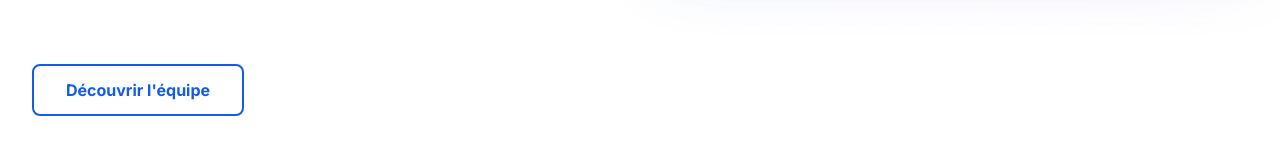
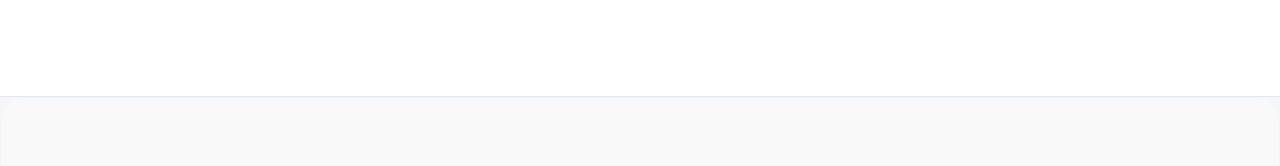
Before and after one commit to pixupagence-agency/PixUp_origin, a Next.js app: page / in a window 1280 px wide. Shown: the part 2282-2448 px from the top of the page. Built offline with nearby package versions, Linux system fonts and the light colour scheme.

Commit message:
masquage bouton decouvrir l'equipe

```diff
--- a/src/app/(public)/page.tsx
+++ b/src/app/(public)/page.tsx
@@ -114,9 +114,9 @@ export default function PixupHomePage() {
                                         </div>
                                     </div>
                                 </div>
-                                <Link href="/contact-us" className="inline-block mt-8 px-8 py-3 rounded-lg border-2 border-primary text-primary font-bold hover:bg-primary hover:text-white transition-colors">
+                                {/* <Link href="/contact-us" className="inline-block mt-8 px-8 py-3 rounded-lg border-2 border-primary text-primary font-bold hover:bg-primary hover:text-white transition-colors">
                                     {t.home.meetTheTeam}
-                                </Link>
+                                </Link> */}
                             </div>
                             <div className="relative">
                                 <div className="absolute -inset-4 bg-gradient-to-tr from-primary to-purple-600 rounded-3xl opacity-20 blur-2xl"></div>
```
